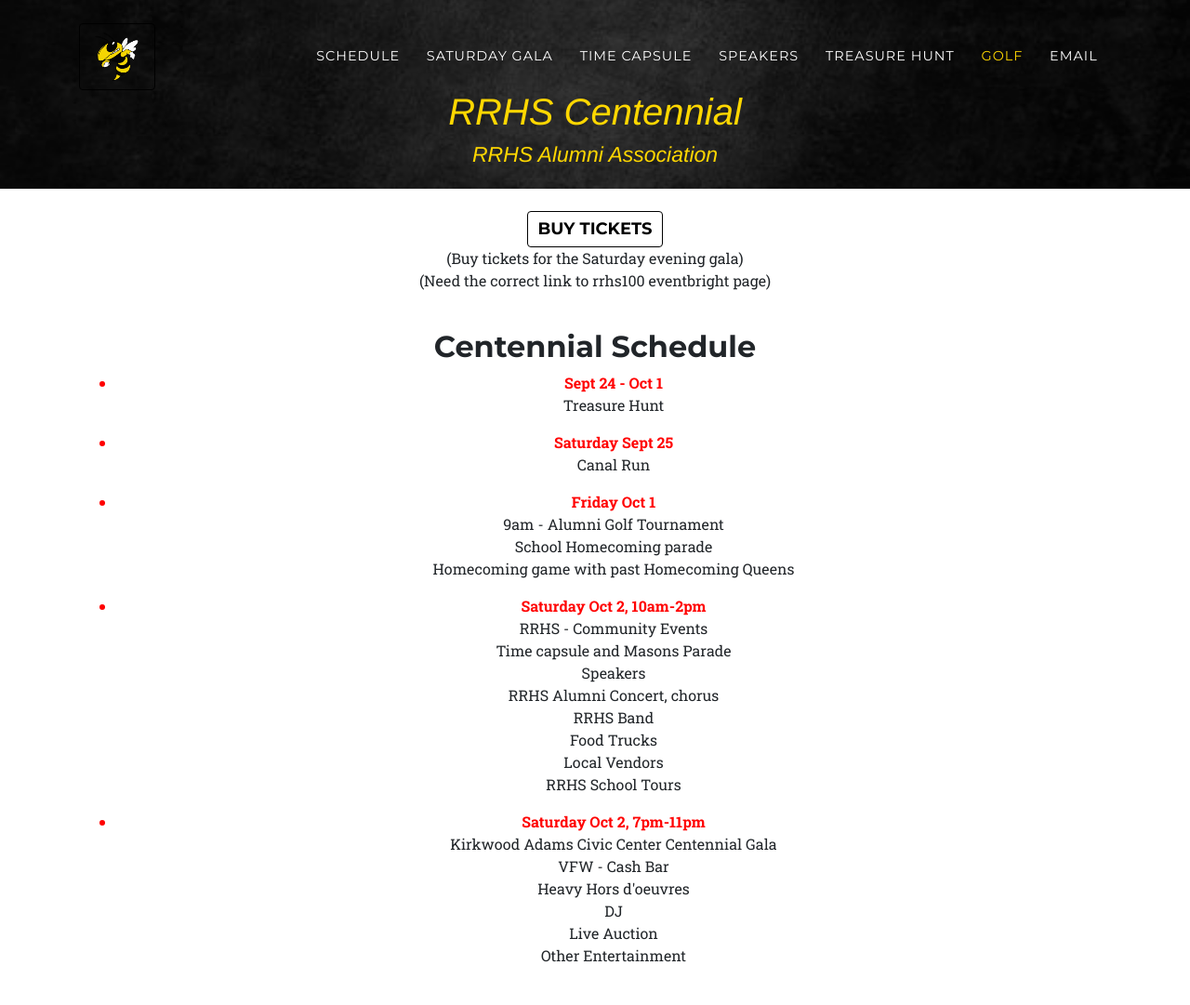
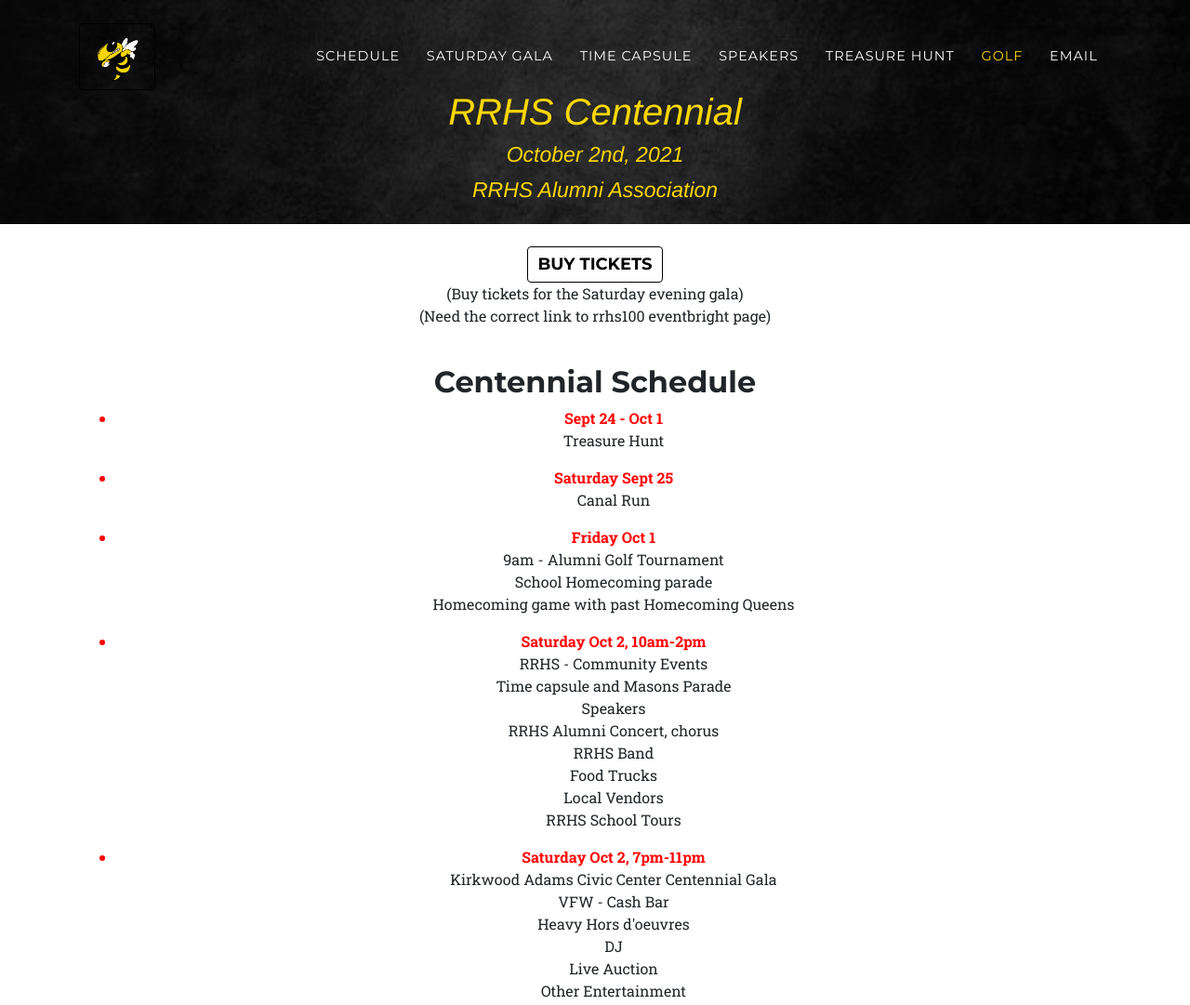
Before and after one commit to Kingman43/rrhsalumni100, a plain HTML site: page index.html in a window 1280 px wide. Shown: the top 1081 px of the page at 93% size. Drawn offline with Linux system fonts and the light colour scheme; files that its build step writes are made by us from their sources; a web font is replaced by a local one.

Commit message:
Change the header to include date

```diff
--- a/index.html
+++ b/index.html
@@ -79,7 +79,9 @@
       <div class="container">
 	<div class="intro-text">
 	  <div class="intro-lead-in">RRHS Centennial</div>
+	  <div class="intro-heading">October 2nd, 2021</div>
 	  <div class="intro-heading">RRHS Alumni Association</div>
+	  </div>
 	 </div>
       </div>
     </header>
```
